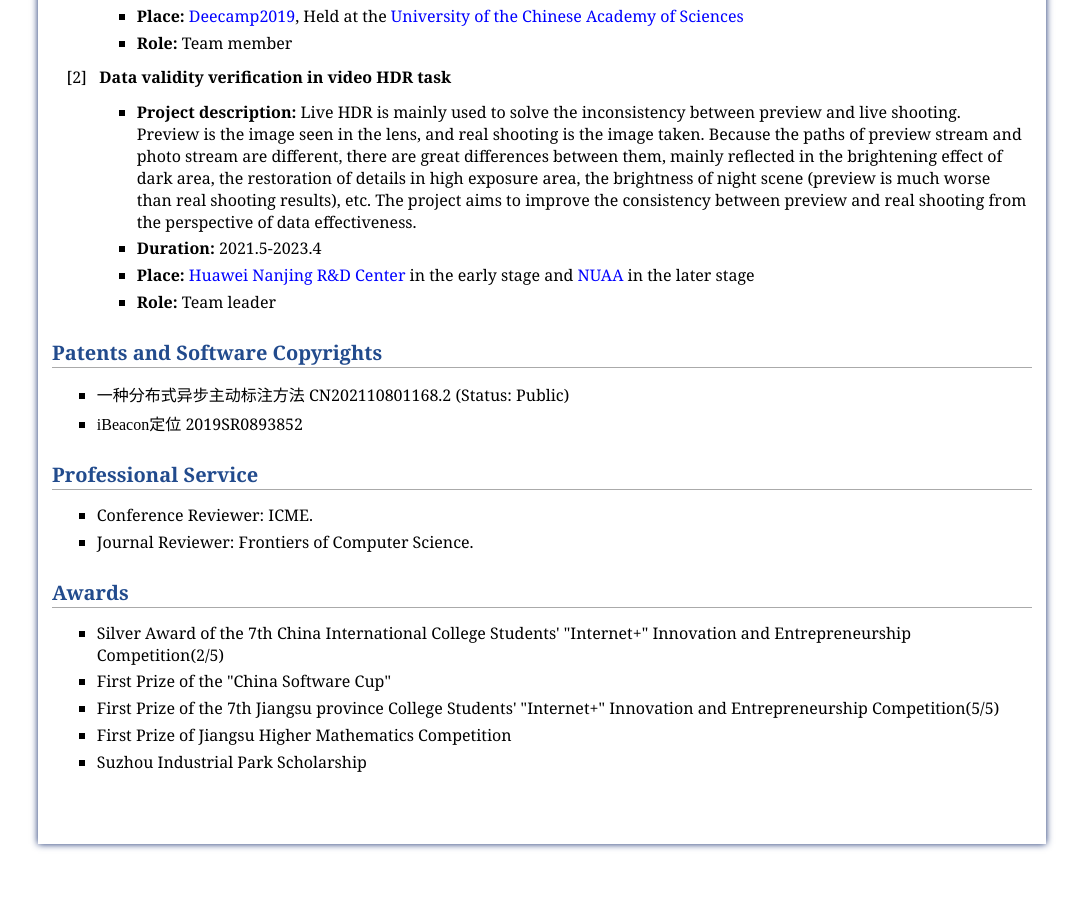
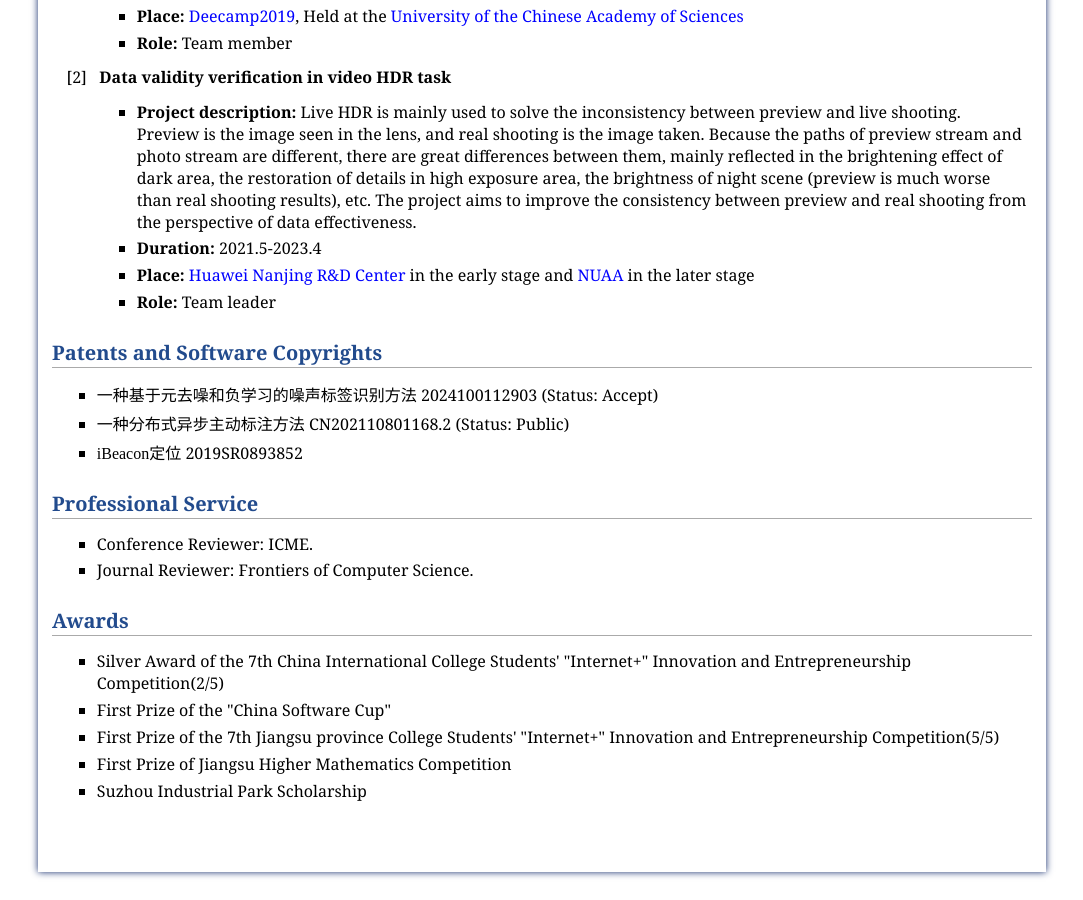
Before and after one commit to ioter-chen/Links_Z.github.io, a Jekyll site: the page index.html, which Jekyll copies as it is, in a window 1280 px wide and 900 px high, scrolled down 1635 px. Shown: the whole window, without its empty margins (98-1181 px from the left). Built offline with Jekyll 4.4.1, drawn with Linux system fonts in a browser that asks for light colours; before the commit the page ends 2507 px from its top, so only the background shows below that.

Commit message:
Update index.html

```diff
--- a/index.html
+++ b/index.html
@@ -195,6 +195,7 @@ Email: chencz@nuaa.edu.cn (prior); &nbsp;&nbsp; nuaachenc@gmail.com <br />
 <A NAME="Patents"><h2>Patents and Software Copyrights</h2></A>
 
 <ul>
+<Li><font style="font-family:Microsoft YaHei">一种基于元去噪和负学习的噪声标签识别方法</font> 2024100112903 (Status: Accept)</Li>
 <Li><font style="font-family:Microsoft YaHei">一种分布式异步主动标注方法</font> CN202110801168.2 (Status: Public)</Li>
 <Li><font style="font-family:Microsoft YaHei">iBeacon定位</font> 2019SR0893852</Li>
 </ul>
```
